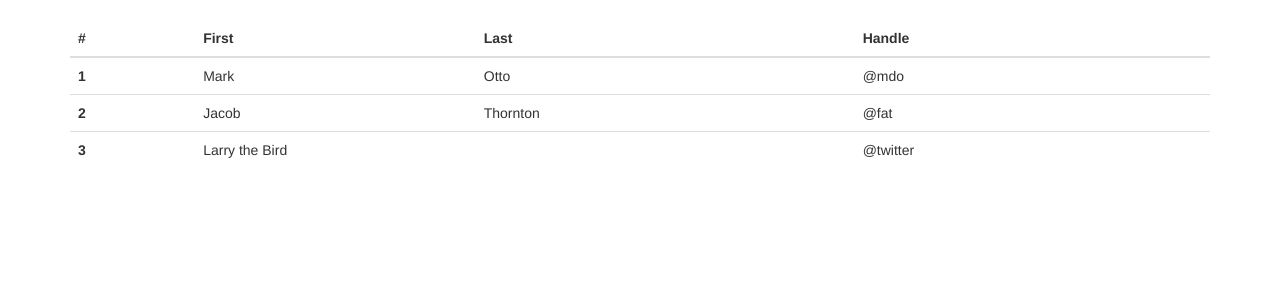
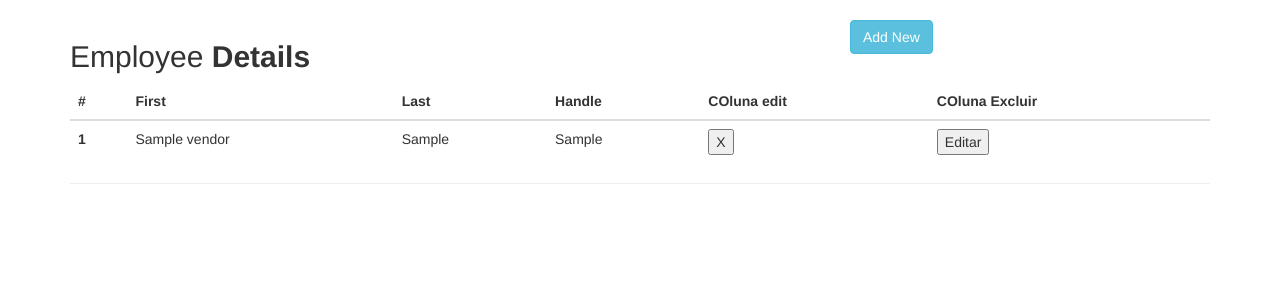
Before and after one commit to WilliamYizima/bradoo_test, a Flask app: page /list in a window 1280 px wide. Shown: the part 52-352 px from the top of the page. Run offline with Flask 2, Linux system fonts and the light colour scheme; tables that the repository leaves empty hold one stand-in row (values such as "Sample post"); some libraries are stand-ins or nearby versions.

Commit message:
read and create in db

```diff
--- a/app/app.py
+++ b/app/app.py
@@ -1,5 +1,5 @@
 import os
-from flask import Flask,render_template
+from flask import Flask,render_template,request
 from flask_bootstrap import Bootstrap
 from flask_sqlalchemy import SQLAlchemy
 
@@ -7,21 +7,68 @@ app = Flask(__name__)
 Bootstrap(app)
 
 app.config.from_object(os.environ['APP_SETTINGS'])
+#TODO retirar abaixo
+# app.config['SQLALCHEMY_DATABASE_URI'] = "postgresql://will:123456@localhost:5432/bradoo_test"
 app.config['SQLALCHEMY_TRACK_MODIFICATIONS'] = False
+
 db = SQLAlchemy(app)
 
-from models import Vendor
+
+from models import Vendor,Product
 
 @app.route('/list')
 def list():
-    return render_template('list.html')
+    #TODO alterar nome das variaǘeis
+    obj = [{
+            "id": 123,
+            "First": "leo",
+            "Last": "Avelino",
+            "Handle": "@fat"
+        },
+        {
+            "id": 132131,
+            "First": "asfsafsf",
+            "Last": "Avelino",
+            "Handle": "@fat"
+        },]
 
-@app.route('/register')
-def register():
-    #TODO validar o cnpj
-    #TODO id no BD
-    #TODO CNPJ unique
-    return render_template('vendor_form.html')
+    try:
+        vendor=Vendor.query.all()
+        all_vendor = [e.serialize() for e in vendor]
+
+        return render_template('list.html',
+                                obj=all_vendor)
+    except Exception as e:
+        return(str(e))
+    return render_template('list.html',obj = obj)
+
+# @app.route('/register')
+# def register():
+#     #TODO validar o cnpj
+#     #TODO id no BD
+#     #TODO CNPJ unique
+#     return render_template('vendor_form.html')
+
+@app.route("/register",methods=['GET', 'POST'])
+def add_vendor():
+    if request.method == 'POST':
+        name=request.form.get('name')
+        cnpj=request.form.get('cnpj')
+        city=request.form.get('city')
+        try:
+            vendor=Vendor(
+                name=name,
+                cnpj=cnpj,
+                city=city
+            )
+            db.session.add(vendor)
+            db.session.commit()
+            return "Vendor added. book id={}".format(vendor.id)
+        except Exception as e:
+            return(str(e))
+    return render_template("vendor_form.html")
+
+
 
 if __name__ == "__main__":
     app.run(port=5000, debug=True)
--- a/app/config.py
+++ b/app/config.py
@@ -5,7 +5,7 @@ class Config(object):
     DEBUG = False
     TESTING = False
     CSRF_ENABLED = True
-    SECRET_KEY = 'this-really-needs-to-be-changed'
+    SECRET_KEY = 'qwerrytuyu'
     SQLALCHEMY_DATABASE_URI = os.environ['DATABASE_URL']
 
 
--- a/app/models.py
+++ b/app/models.py
@@ -2,12 +2,13 @@ from app import db
 
 
 class Vendor(db.Model):
-    __tablename__ = 'tb_vendor'
+
 
     id = db.Column(db.Integer,primary_key = True)
-    name = db.Column(db.String())
-    cnpj = db.Column(db.String())
-    city = db.Column(db.String())
+    name = db.Column(db.String(),nullable = False, unique = False)
+    cnpj = db.Column(db.String(),nullable = False, unique = True)
+    city = db.Column(db.String(),nullable = True, unique = False)
+    product = db.relationship('Product',backref = 'vendor',lazy=True)
 
     def __init__(self, name,cnpj,city=''):
         self.name = name
@@ -24,3 +25,12 @@ class Vendor(db.Model):
             'cnpj': self.cnpj,
             'city': self.city
         }
+
+class Product(db.Model):
+
+
+    id = db.Column(db.Integer,primary_key = True)
+    code = db.Column(db.Integer,autoincrement=True,nullable = False, unique = False)
+    name = db.Column(db.String(),nullable = False, unique = False)
+    price = db.Column(db.Float(), nullable = False, unique = False)
+    vendor_id = db.Column(db.Integer, db.ForeignKey('vendor.id'),nullable=False)
--- a/app/templates/base.html
+++ b/app/templates/base.html
@@ -36,4 +36,57 @@
 {% endfor %}
     {% block page_content %}{% endblock %}
 </div>
+<script>
+    editSectionElement = document.querySelector("#editar");
+    btnUpdate = document.querySelector("#btnUpdate")
+
+    // Fields
+    txtId = document.querySelector("#txtId");
+    txtFirst = document.querySelector("#txtFirst");
+    txtLast = document.querySelector("#txtLast");
+    txtHandle = document.querySelector("#txtHandle");
+
+    // Event Listener
+    btnUpdate.addEventListener("click", (e, data) => {
+        e.preventDefault();
+
+        console.log("Atualizando no banco...")
+        console.log("ID: ", txtId.value);
+        console.log("First: ", txtFirst.value);
+        console.log("Last: ", txtLast.value);
+        console.log("Handle: ", txtHandle.value);
+        console.log("Atualizou com sucesso....");
+
+        editSectionElement.classList.remove("sec-show");
+        txtId.value = ""
+        txtFirst.value = ""
+        txtLast.value = ""
+        txtHandle.value = ""
+
+    })
+
+    function excluir(id){
+        myElement = document.querySelector(`tr[data-id="${id}"]`)
+        myElement.remove()
+    }
+
+    function editar(dataPeople){
+        editSectionElement.classList.add("sec-show");
+        txtId.value = dataPeople.id
+        txtFirst.value = dataPeople.First
+        txtLast.value = dataPeople.Last
+        txtHandle.value = dataPeople.Handle
+    }
+</script>
+
+<style>
+    .sec-invisible {
+      opacity: 0;
+      transition: all .6s ease;
+    }
+
+    .sec-show {
+      opacity: 1 !important;
+    }
+  </style>
 {% endblock %}
--- a/app/templates/list.html
+++ b/app/templates/list.html
@@ -4,6 +4,14 @@
 {% block title %}Flasky{% endblock %}
 
 {% block page_content %}
+<div class="table-title">
+                <div class="row">
+                    <div class="col-sm-8"><h2>Employee <b>Details</b></h2></div>
+                    <div class="col-sm-4">
+                        <button type="button" class="btn btn-info add-new"><i class="fa fa-plus"></i> Add New</button>
+                    </div>
+                </div>
+            </div>
 <table class="table table-hover">
     <thead>
       <tr>
@@ -11,29 +19,47 @@
         <th scope="col">First</th>
         <th scope="col">Last</th>
         <th scope="col">Handle</th>
+        <th scope="col">COluna edit</th>
+        <th scope="col">COluna Excluir</th>
       </tr>
     </thead>
     <tbody>
-      <tr>
-        <th scope="row">1</th>
-        <td>Mark</td>
-        <td>Otto</td>
-        <td>@mdo</td>
+      {% for objeto in obj%}
+      <tr data-id="{{objeto.id}}">
+        <th scope="row">{{objeto.id}}</th>
+        <td>{{objeto.name}}</td>
+        <td>{{objeto.cnpj}}</td>
+        <td>{{objeto.city}}</td>
+        <td><button onclick="excluir({{objeto.id}})">X</button></td>
+        <td><button onclick="editar({{objeto}})">Editar</button></td>
       </tr>
-      <tr>
-        <th scope="row">2</th>
-        <td>Jacob</td>
-        <td>Thornton</td>
-        <td>@fat</td>
-      </tr>
-      <tr>
-        <th scope="row">3</th>
-        <td colspan="2">Larry the Bird</td>
-        <td>@twitter</td>
-      </tr>
+      {% endfor %}
     </tbody>
   </table>
-
-
+<hr />
+<section id="editar" class="sec-invisible">
+  <h2>Editar</h2>
+  <form id="editForm">
+      <div>
+          <label for="txtId">ID</label>
+          <input id="txtId" type="text" />
+      </div>
+      <div>
+        <label for="txtFirst">First</label>
+        <input id="txtFirst" type="text"/>
+      </div>
+      <div>
+        <label for="txtLast">Last</label>
+        <input id="txtLast" type="text"/>
+      </div>
+      <div>
+        <label for="txtHandle">Handle</label>
+        <input id="txtHandle" type="text"/>
+      </div>
+      <div>
+          <button id="btnUpdate">Salvar edição</button>
+      </div>
+  </form>
+</section>
 
 {% endblock %}
```
Also changed, not shown: app/migrations/versions/ee16c9e05dd4_.py (added, +53 -0 lines), app/templates/vendor_form.html (+5 -4 lines), app/static/css/list_style.css (added).
